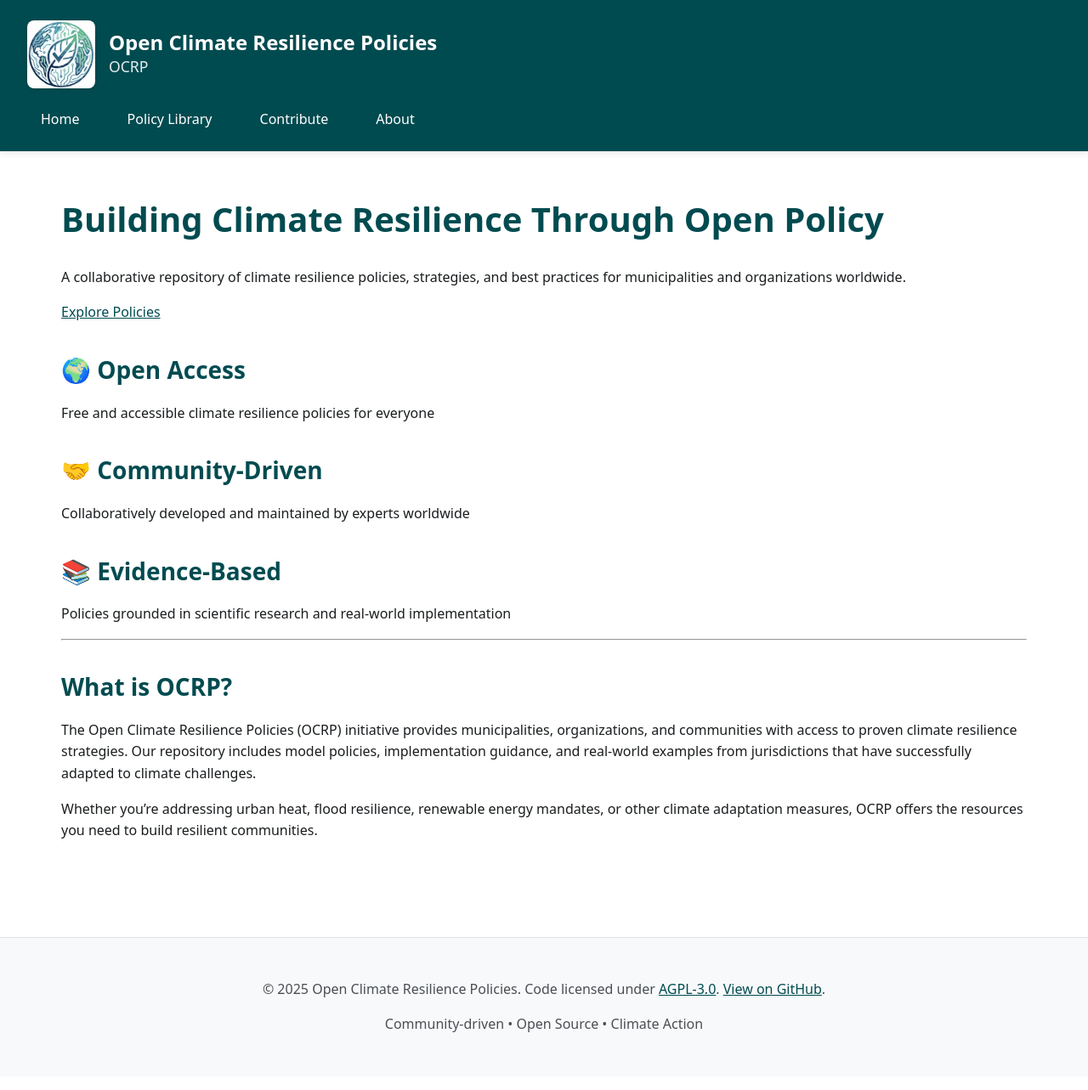
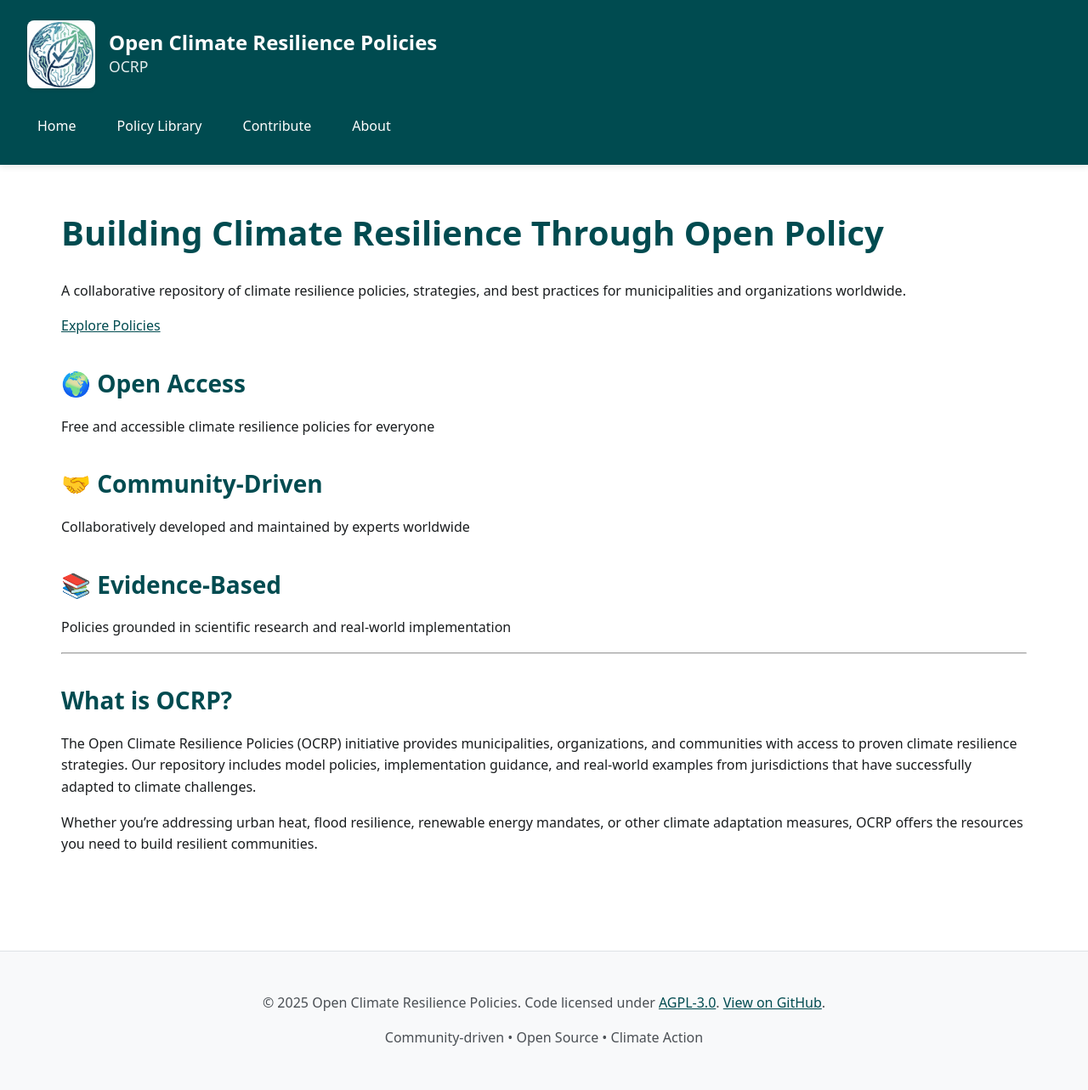
Before and after one commit to Open-Climate-Resilience-Policies/OCRP, a Jekyll site: the page built from index.md, in a window 1280 px wide. Shown: the whole page at 85% size. Built offline with Jekyll 4.4.1, drawn with Linux system fonts in a browser that asks for light colours.

Commit message:
Add WCAG 2.2 AA accessibility improvements per AGENTS.md Section 6
- Add skip-to-main link for keyboard users
- Add ARIA labels to landmarks (navigation, footer, header)
- Add id="main-content" for skip link target
- Ensure 24x24 minimum touch targets for all interactive elements
- Improve focus indicator visibility and contrast
- Navigation links now have explicit min-height/min-width
- Pagination buttons increased to 44px height for better touch targets

```diff
--- a/_layouts/default.html
+++ b/_layouts/default.html
@@ -14,7 +14,8 @@
   <meta name="theme-color" content="#0b6e4f">
 </head>
 <body>
-  <header>
+  <a href="#main-content" class="skip-link">Skip to main content</a>
+  <header role="banner">
     <div class="brand">
       <img src="{{ '/assets/img/ocrap-logo.svg' | relative_url }}" alt="OCRaP Logo" class="brand-mark" width="180" height="48" loading="lazy">
       <div class="brand-text">
@@ -22,7 +23,7 @@
         <div class="brand-acronym">OCRP</div>
       </div>
     </div>
-    <nav>
+    <nav aria-label="Main navigation">
       <ul>
         <li><a href="{{ '/' | relative_url }}">Home</a></li>
         <li><a href="{{ '/policies/' | relative_url }}">Policy Library</a></li>
@@ -32,11 +33,11 @@
     </nav>
   </header>
 
-  <main>
+  <main id="main-content">
     {{ content }}
   </main>
 
-  <footer>
+  <footer role="contentinfo">
     <p>&copy; 2025 {{ site.title }}. Code licensed under <a href="https://www.gnu.org/licenses/agpl-3.0.html" target="_blank" rel="license noopener">AGPL-3.0</a>. <a href="https://github.com/OCRP/ocrap">View on GitHub</a>.</p>
     <p>Community-driven • Open Source • Climate Action</p>
   </footer>
--- a/assets/css/style.css
+++ b/assets/css/style.css
@@ -12,16 +12,20 @@
 
 .skip-link {
   position: absolute;
-  left: -999px;
+  left: -9999px;
   top: 0;
   z-index: 1000;
+  padding: 8px 16px;
+  background: var(--color-primary);
+  color: white;
+  text-decoration: none;
+  font-weight: 600;
 }
 
 .skip-link:focus {
   left: 8px;
-  background: #fff;
-  padding: 4px 8px;
-  border: 2px solid var(--color-primary);
+  outline: 3px solid white;
+  outline-offset: 2px;
 }
 
 /* Header */
@@ -75,10 +79,13 @@
 header nav a {
   color: white;
   text-decoration: none;
-  padding: var(--spacing-xs) var(--spacing-sm);
+  padding: 8px 12px;
   border-radius: 4px;
   transition: background 0.2s;
   font-weight: 500;
+  display: inline-block;
+  min-height: 24px;
+  min-width: 24px;
 }
 
 header nav a:hover {
@@ -423,7 +430,7 @@
 
 .pagination-previous,
 .pagination-next {
-  padding: var(--spacing-sm) var(--spacing-md);
+  padding: 8px 16px;
   border: 2px solid var(--color-primary);
   border-radius: 4px;
   text-decoration: none;
@@ -431,7 +438,11 @@
   font-weight: 600;
   transition: all 0.2s;
   min-width: 120px;
+  min-height: 44px;
   text-align: center;
+  display: inline-flex;
+  align-items: center;
+  justify-content: center;
 }
 
 .pagination-previous:hover,
```
